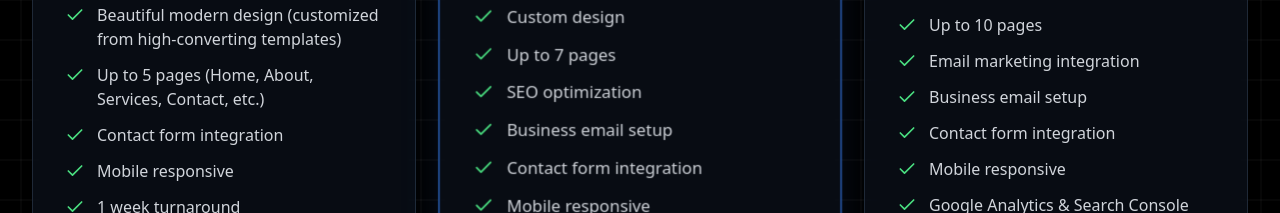
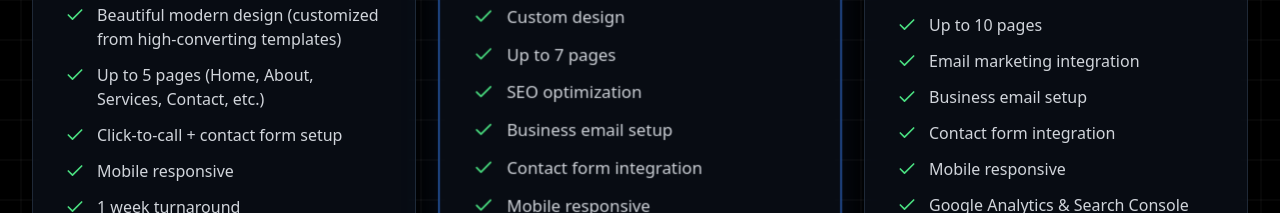
Before and after one commit to SchulzCorpLLC/SchulzCorp, a React (Vite) app: page / in a window 1280 px wide. Shown: the part 1320-1533 px from the top of the page. Built offline with nearby package versions, Linux system fonts and the light colour scheme.

Commit message:
Updated Services.tsx

```diff
--- a/src/components/Services.tsx
+++ b/src/components/Services.tsx
@@ -36,7 +36,7 @@ const Services: React.FC = () => {
       features: [
         "Beautiful modern design (customized from high-converting templates)",
         "Up to 5 pages (Home, About, Services, Contact, etc.)",
-        "Contact form integration",
+        "Click-to-call + contact form setup",
         "Mobile responsive",
         "1 week turnaround",
         "Basic SEO setup"
```
